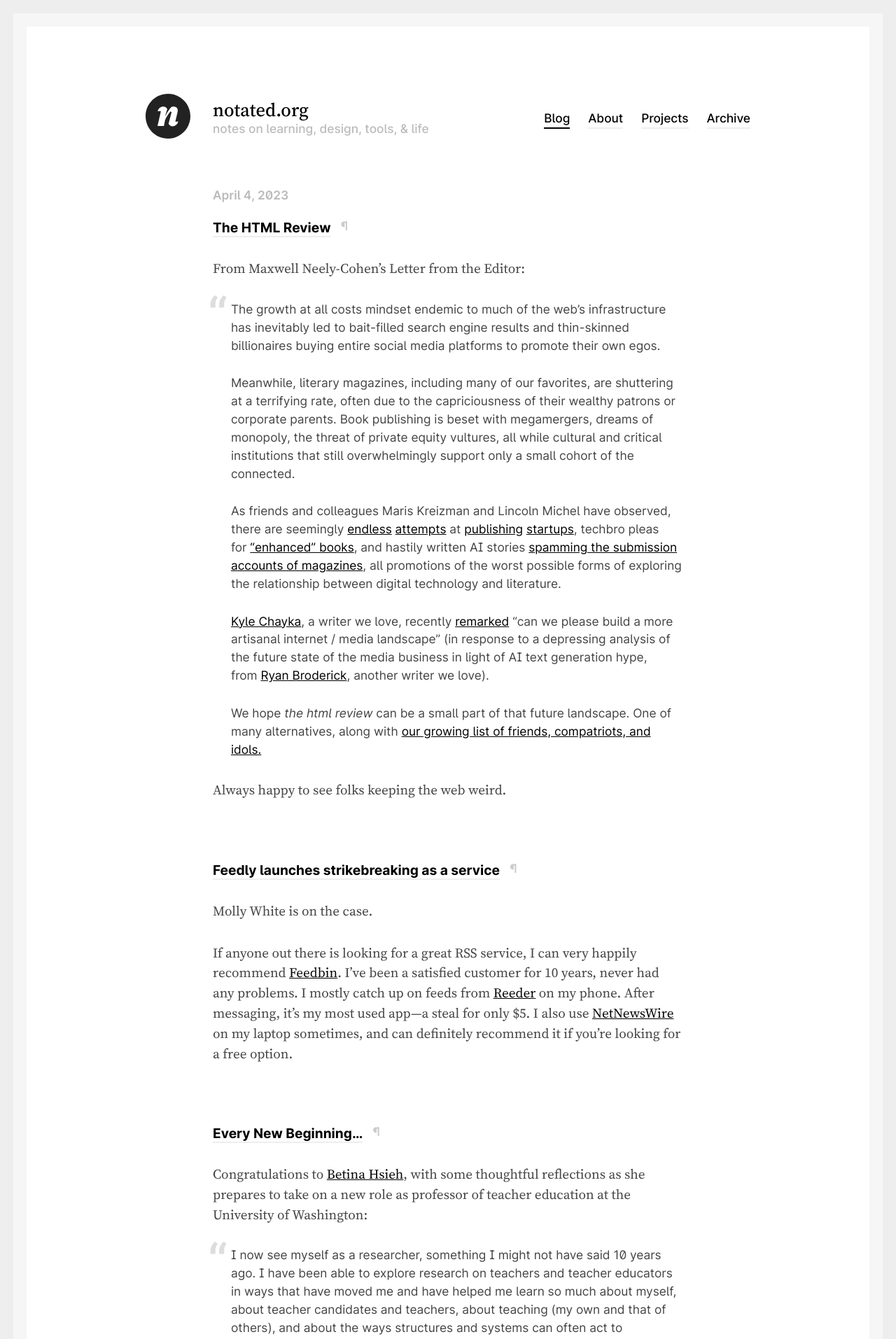
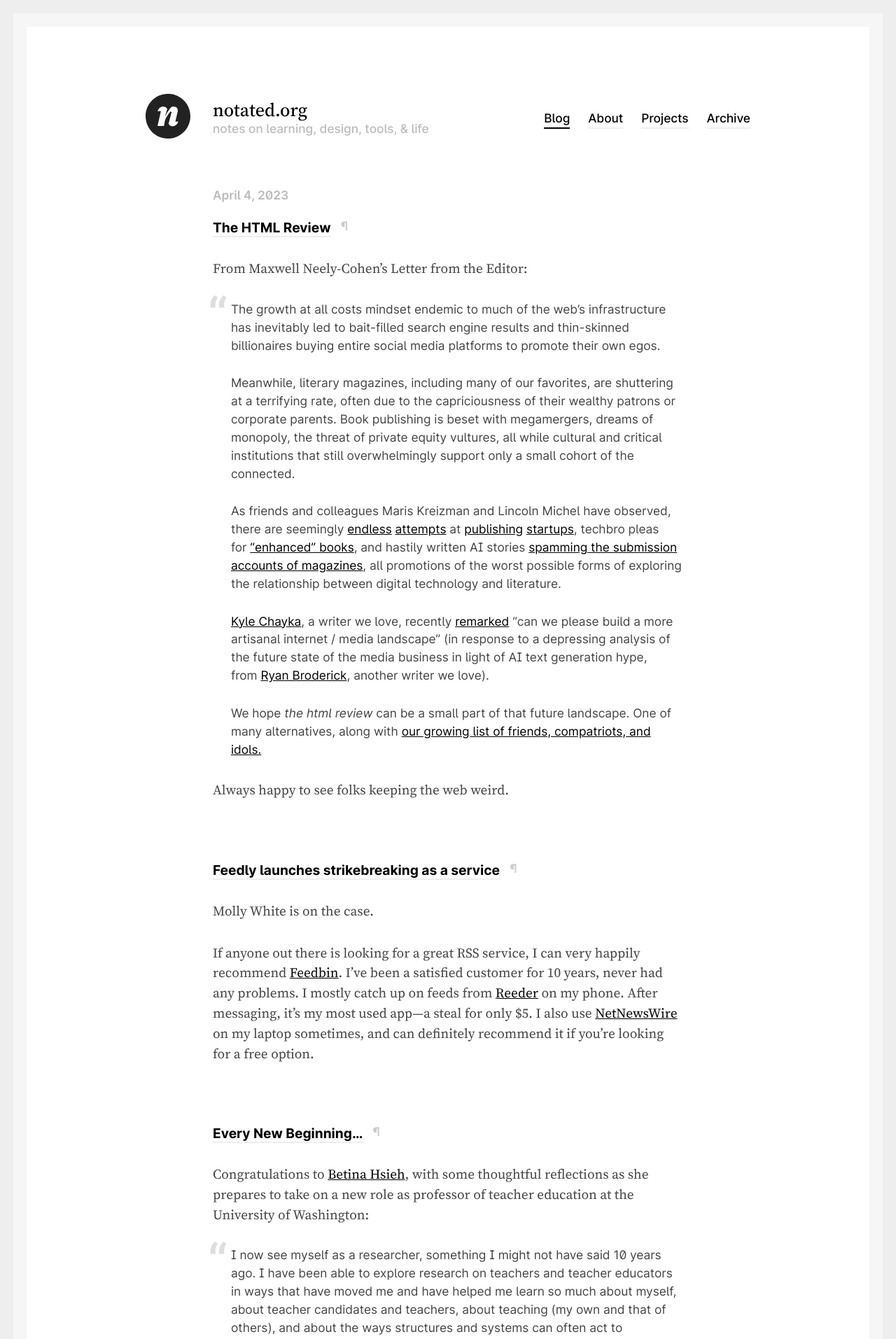
Before and after one commit to nevanscott/notated.org, a Jekyll site: the page built from index.html, in a window 1280 px wide. Shown: the top 1913 px of the page at 70% size. Built offline with Jekyll 4.4.1, drawn with Linux system fonts in a browser that asks for light colours; the list of posts is cut into pages by our own code.

Commit message:
fix optical sizing

```diff
--- a/_sass/global.scss
+++ b/_sass/global.scss
@@ -3,7 +3,7 @@ body {
   color: var(--color-text);
   font-family: var(--font-serif);
   font-feature-settings: "ss02";
-  font-optical-sizing: none;
+  font-optical-sizing: auto;
   font-size: var(--font-size-base);
   line-height: var(--line-height, 1.5);
   -webkit-font-smoothing: antialiased;
```
